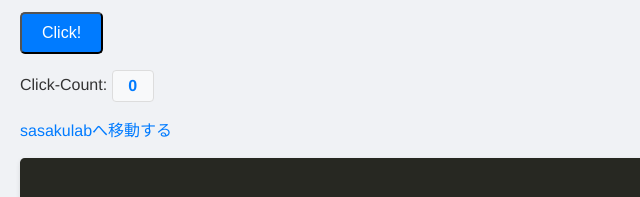
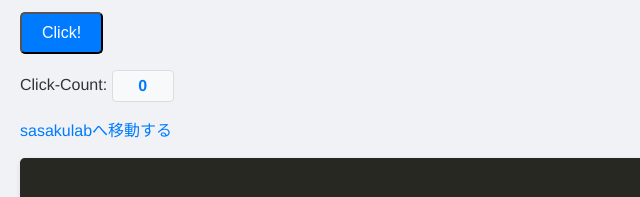
Before and after one commit to Ryruriru/my-profile, a plain HTML site: page index.html in a window 1280 px wide. Shown: the part 528-725 px from the top of the page, 0-640 px from the left. Drawn offline with nearby package versions, Linux system fonts and the light colour scheme.

Commit message:
クリック数のウィンドウを自動で広がるようにした？

```diff
--- a/style.css
+++ b/style.css
@@ -117,7 +117,8 @@ pre {
     display: inline-block;
     position: relative;
     height: 30px;      /* 高さを固定 */
-    width: 40px;       /* 幅を少し広げる */
+    min-width: 40px;   /* 最低限の幅（width固定をやめる） */
+    padding: 0 10px;   /* 左右に少し余裕を持たせる */
     overflow: hidden;  /* 枠からはみ出た数字を隠す */
     vertical-align: middle; /* 周りの文字と高さを合わせる */
     text-align: center;
@@ -125,6 +126,7 @@ pre {
     border-radius: 4px;
     border: 1px solid #ddd;
     line-height: 30px; /* 文字を垂直方向の中央にする */
+    transition: width 0.2s; /* 幅が変わる時にヌルっと動く */
 }
 
 /* 数字そのもの */
```
